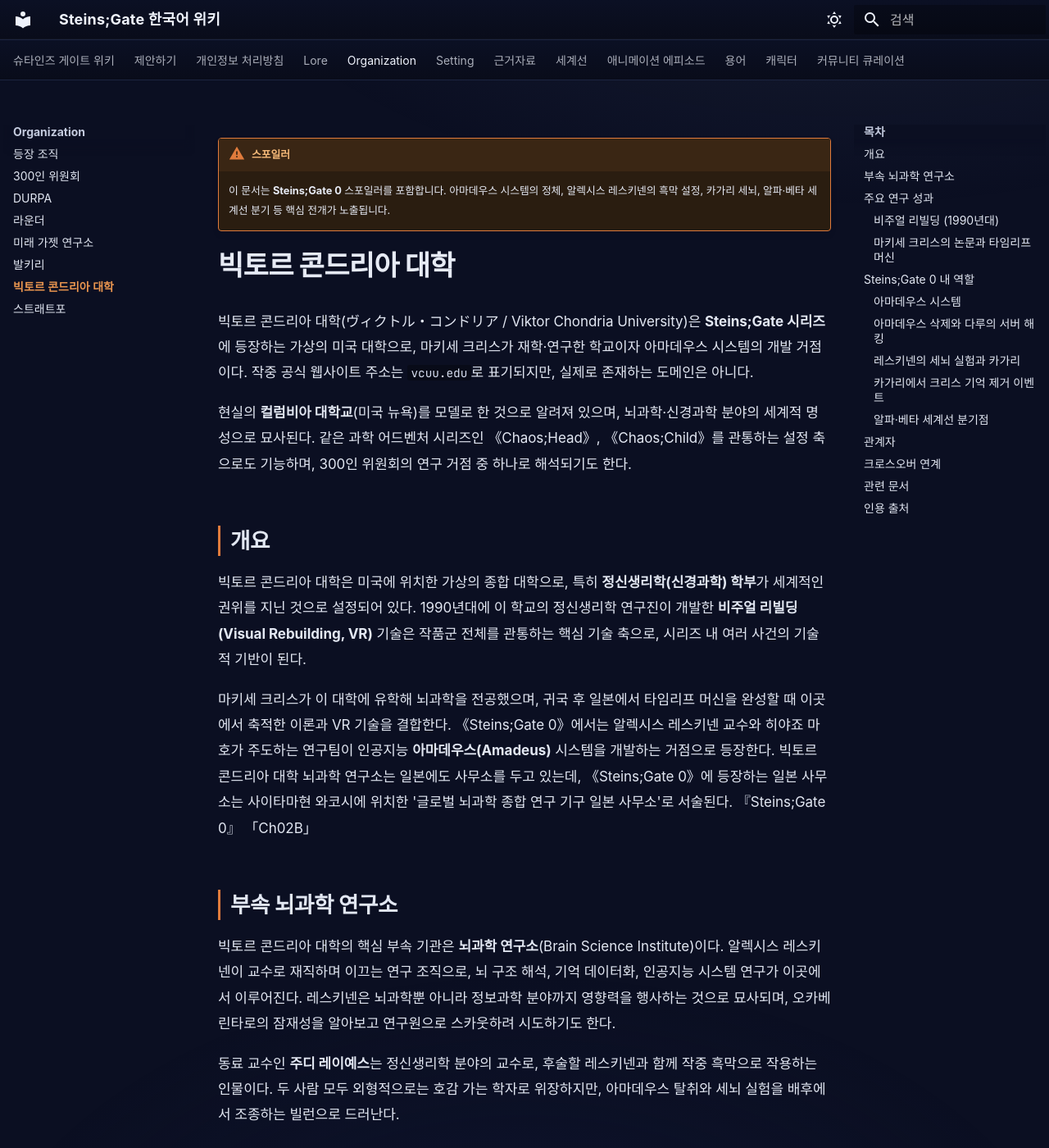
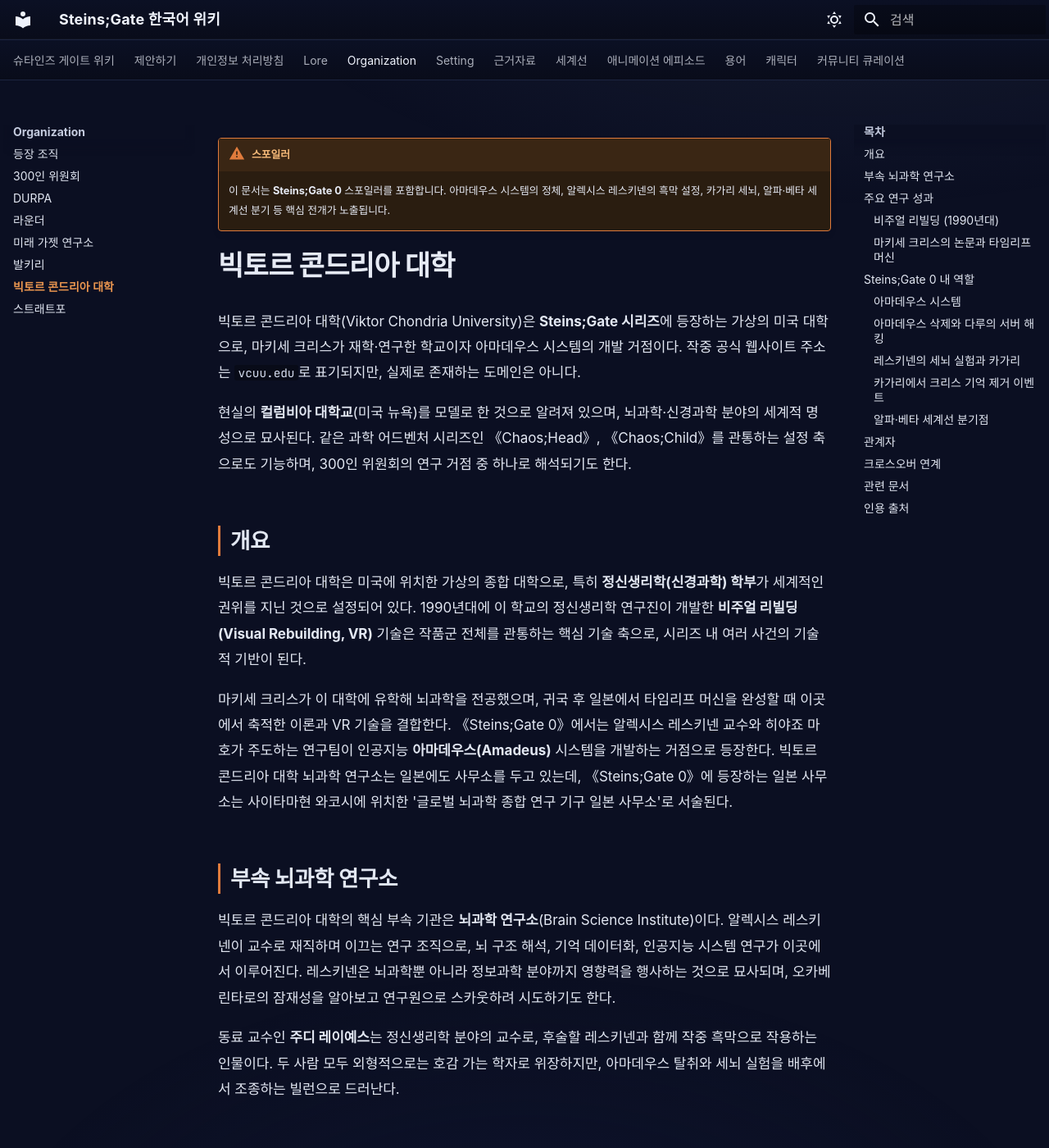
Before and after one commit to sgwiki/sgwiki.github.io, an MkDocs documentation site: the page built from wiki/organization/빅토르-콘드리아-대학.md, in a window 1280 px wide and 1400 px high. Shown: the whole window at 82% size. Built offline with MkDocs 1.6.1 and Material for MkDocs 9.7.7, drawn with Linux system fonts in a browser that asks for light colours; some web fonts are replaced.

Commit message:
wiki: 우선발행(사후검토) 2026-10-15 14:33 — 페이지 1건
정본: ce61ff92f3e2b976671775dc797af3c5aa39e933
검수: 사후검토 — 그림자 검수(01:00)와 P9 정정 대기열이 이어받는다

```diff
--- a/wiki/organization/빅토르-콘드리아-대학.md
+++ b/wiki/organization/빅토르-콘드리아-대학.md
@@ -8,7 +8,7 @@
 
 # 빅토르 콘드리아 대학
 
-빅토르 콘드리아 대학(ヴィクトル・コンドリア / Viktor Chondria University)은 **Steins;Gate 시리즈**에 등장하는 가상의 미국 대학으로, 마키세 크리스가 재학·연구한 학교이자 아마데우스 시스템의 개발 거점이다. 작중 공식 웹사이트 주소는 `vcuu.edu`로 표기되지만, 실제로 존재하는 도메인은 아니다.
+빅토르 콘드리아 대학(Viktor Chondria University)은 **Steins;Gate 시리즈**에 등장하는 가상의 미국 대학으로, 마키세 크리스가 재학·연구한 학교이자 아마데우스 시스템의 개발 거점이다. 작중 공식 웹사이트 주소는 `vcuu.edu`로 표기되지만, 실제로 존재하는 도메인은 아니다.
 
 현실의 **컬럼비아 대학교**(미국 뉴욕)를 모델로 한 것으로 알려져 있으며, 뇌과학·신경과학 분야의 세계적 명성으로 묘사된다. 같은 과학 어드벤처 시리즈인 《Chaos;Head》, 《Chaos;Child》를 관통하는 설정 축으로도 기능하며, 300인 위원회의 연구 거점 중 하나로 해석되기도 한다.
 
@@ -16,7 +16,7 @@
 
 빅토르 콘드리아 대학은 미국에 위치한 가상의 종합 대학으로, 특히 **정신생리학(신경과학) 학부**가 세계적인 권위를 지닌 것으로 설정되어 있다. 1990년대에 이 학교의 정신생리학 연구진이 개발한 **비주얼 리빌딩(Visual Rebuilding, VR)** 기술은 작품군 전체를 관통하는 핵심 기술 축으로, 시리즈 내 여러 사건의 기술적 기반이 된다.
 
-마키세 크리스가 이 대학에 유학해 뇌과학을 전공했으며, 귀국 후 일본에서 타임리프 머신을 완성할 때 이곳에서 축적한 이론과 VR 기술을 결합한다. 《Steins;Gate 0》에서는 알렉시스 레스키넨 교수와 히야죠 마호가 주도하는 연구팀이 인공지능 **아마데우스(Amadeus)** 시스템을 개발하는 거점으로 등장한다. 빅토르 콘드리아 대학 뇌과학 연구소는 일본에도 사무소를 두고 있는데, 《Steins;Gate 0》에 등장하는 일본 사무소는 사이타마현 와코시에 위치한 '글로벌 뇌과학 종합 연구 기구 일본 사무소'로 서술된다. 『Steins;Gate 0』 「Ch02B」
+마키세 크리스가 이 대학에 유학해 뇌과학을 전공했으며, 귀국 후 일본에서 타임리프 머신을 완성할 때 이곳에서 축적한 이론과 VR 기술을 결합한다. 《Steins;Gate 0》에서는 알렉시스 레스키넨 교수와 히야죠 마호가 주도하는 연구팀이 인공지능 **아마데우스(Amadeus)** 시스템을 개발하는 거점으로 등장한다. 빅토르 콘드리아 대학 뇌과학 연구소는 일본에도 사무소를 두고 있는데, 《Steins;Gate 0》에 등장하는 일본 사무소는 사이타마현 와코시에 위치한 '글로벌 뇌과학 종합 연구 기구 일본 사무소'로 서술된다.
 
 ## 부속 뇌과학 연구소
 
```
